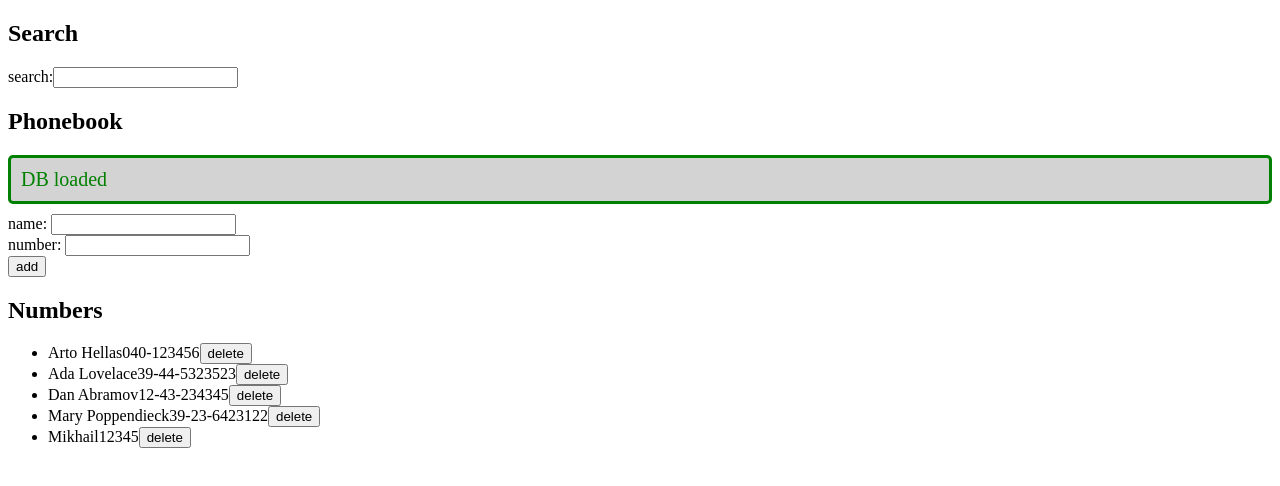
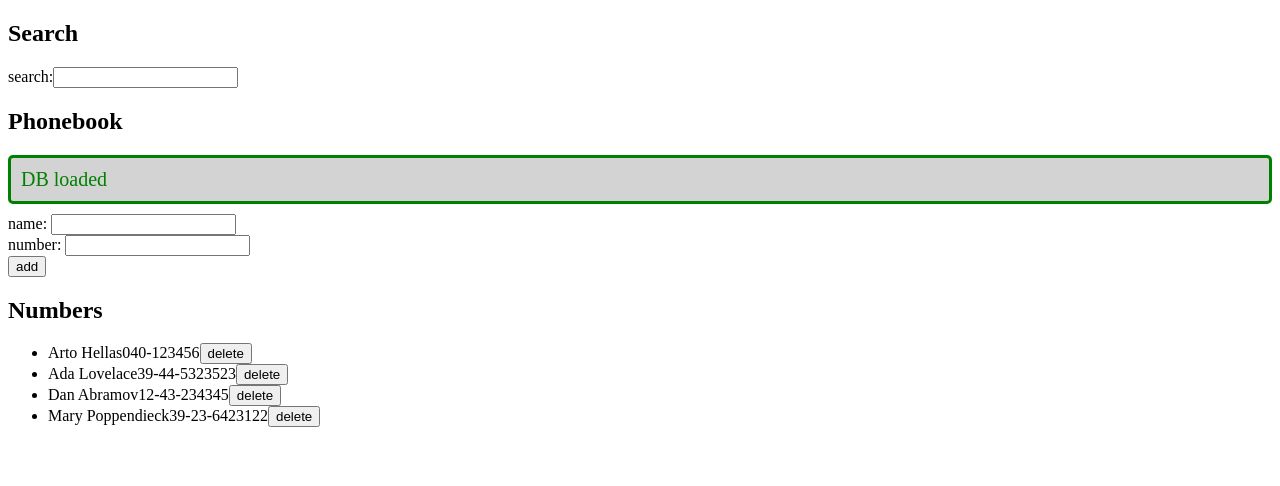
Before and after one commit to MikhailKoslowski/fullstackopen, a React (Create React App) app in the folder part2/phonebook/: page / in a window 1280 px wide. Shown: the top 486 px of the page. Built offline with nearby package versions, Linux system fonts and the light colour scheme; data requests are answered from the project's data file.

Commit message:
Exercise 2.20

```diff
--- a/part2/phonebook/db.json
+++ b/part2/phonebook/db.json
@@ -19,11 +19,6 @@
       "name": "Mary Poppendieck",
       "number": "39-23-6423122",
       "id": 4
-    },
-    {
-      "name": "Mikhail",
-      "number": "12345",
-      "id": 5
     }
   ]
 }
--- a/part2/phonebook/src/components/PersonForm.js
+++ b/part2/phonebook/src/components/PersonForm.js
@@ -33,7 +33,7 @@ const PersonForm = (props) => {
               timedNotification(`${response.name} updated`,'success')
             })
             .catch(error => {
-              timedNotification("Error while updating. Check console", 'error')
+              timedNotification(`Information on ${person.name} has already been removed from the server`, 'error')
               console.log(error)
             })
           }
```
